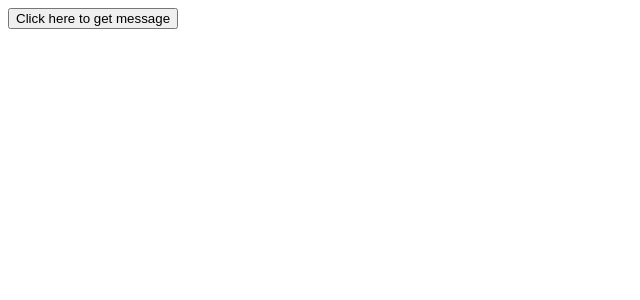
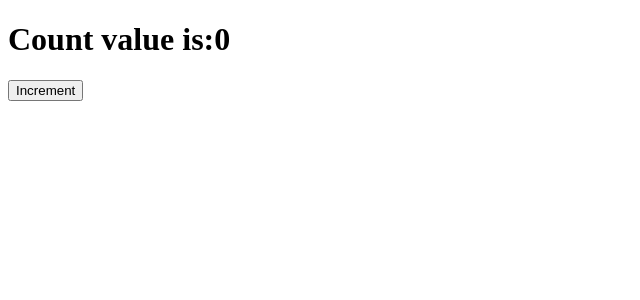
Before and after one commit to sultanaNargis03/React-01, a React (Vite) app: page / in a window 1280 px wide. Shown: the top 300 px of the page, without its empty margins (0-640 px from the left). Built offline with nearby package versions, Linux system fonts and the light colour scheme.

Commit message:
"state in React"

```diff
--- a/src/App.jsx
+++ b/src/App.jsx
@@ -2,6 +2,7 @@ import Hello from "./components/Hello";
 import Fruits from "./components/Fruits";
 import ConditionalComponent from "./components/ConditionalComponent";
 import Message from "./components/Message";
+import Counter from "./components/Counter";
 function App() {
   //   const person = {
   //     name: "Nargis",
@@ -11,10 +12,7 @@ function App() {
   //   };
   return (
     <div className="App">
-      {/* <Hello person={person}/> */}
-      {/* <Fruits /> */}
-      {/* <ConditionalComponent /> */}
-      <Message />
+      <Counter />
     </div>
   );
 }
--- /dev/null
+++ b/src/components/Counter.jsx
@@ -0,0 +1,15 @@
+//state in React
+import { useState } from "react";
+
+export default function Counter() {
+  const [count, setCount] = useState(0);
+  function handleClick() {
+    setCount(count + 1);
+  }
+  return (
+    <div>
+      <h1>Count value is:{count}</h1>
+      <button onClick={handleClick}>Increment</button>
+    </div>
+  );
+}
```
